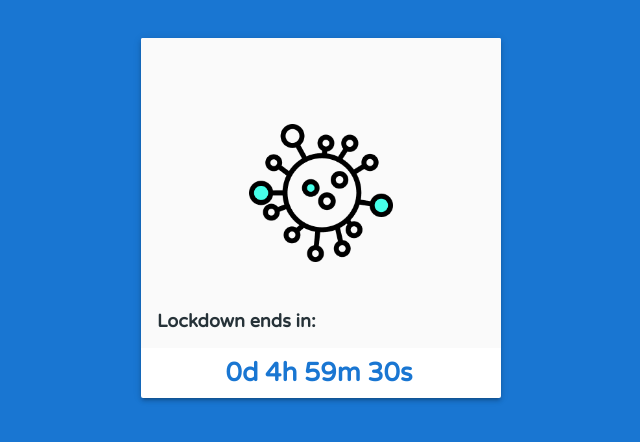
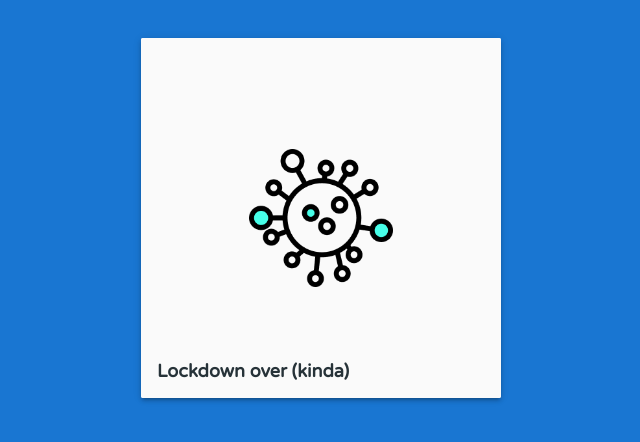
Before and after one commit to urmilshroff/corona_countdown, a plain HTML site: page index.html in a window 1280 px wide. Shown: the whole page, without its empty margins (319-959 px from the left). Drawn offline with nearby package versions, Linux system fonts and the light colour scheme.

Commit message:
Lockdown over (kinda)

```diff
--- a/index.html
+++ b/index.html
@@ -23,9 +23,9 @@
         <div class="mdl-cell mdl-cell--6-col">
             <div class="demo-card-square mdl-card mdl-shadow--3dp">
                 <div class="mdl-card__title mdl-card--expand" id="logo">
-                    <h2 class="mdl-card__title-text" id="title">Lockdown ends in:</h2>
+                    <h2 class="mdl-card__title-text" id="title">Lockdown over (kinda)</h2>
                 </div>
-                <div class="mdl-card__supporting-text" id="countdown"></div>
+<!--                 <div class="mdl-card__supporting-text" id="countdown"></div> -->
             </div>
         </div>
     </center>
```
